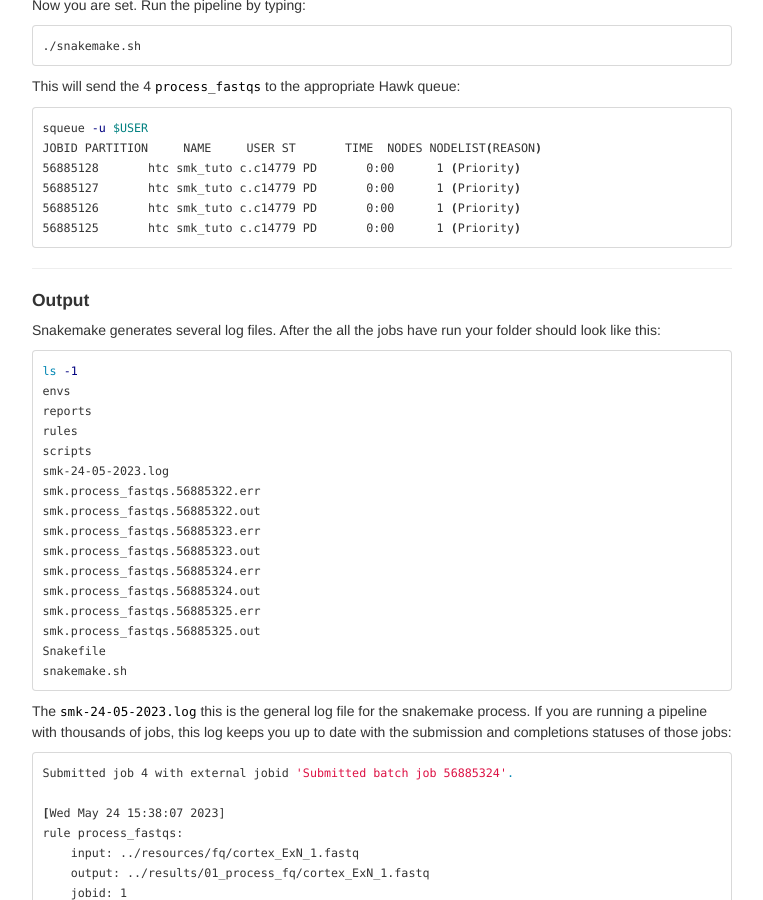
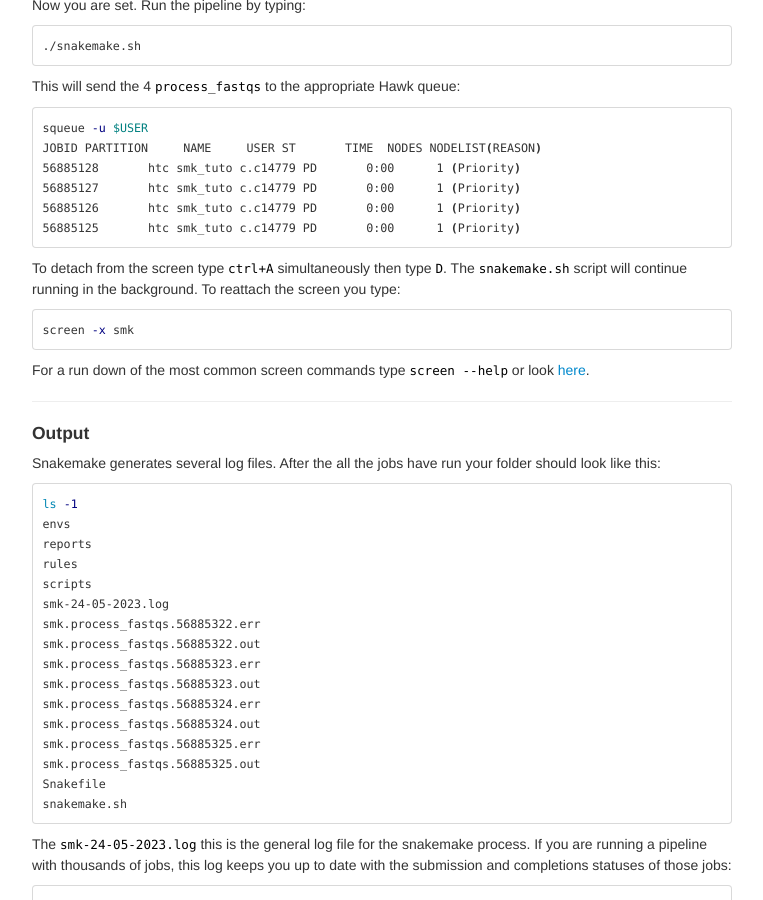
Before and after one commit to Dazcam/Bioinformatics-tutorials, a Jekyll site: the page built from pages/snakemake/run_basic_process.md, in a window 1280 px wide and 900 px high, scrolled down 4224 px. Shown: the whole window, without its empty margins (258-1021 px from the left). Built offline with Jekyll 4.4.1, drawn with Linux system fonts in a browser that asks for light colours.

Commit message:
Add screen commands

````diff
--- a/pages/snakemake/run_basic_process.md
+++ b/pages/snakemake/run_basic_process.md
@@ -271,6 +271,15 @@ JOBID PARTITION     NAME     USER ST       TIME  NODES NODELIST(REASON)
 56885125       htc smk_tuto c.c14779 PD       0:00      1 (Priority)
 ```
 
+To detach from the screen type `ctrl+A` simultaneously then type `D`. The `snakemake.sh`
+script will continue running in the background. To reattach the screen you type:
+
+```bash
+screen -x smk
+```
+
+For a run down of the most common screen commands type `screen --help` or look [here](https://gist.github.com/jctosta/af918e1618682638aa82).
+
 ***
 
 #### Output
@@ -371,6 +380,7 @@ is actually doing. It is improtant to understand that  snakemake is not interest
 job actually does. It is only interested in tracking files and setting parameters in order to
 communicate with Hawk, schedule your jobs and run your pipeline efficently.
 
+***
 
 Move on to [run basic snakemake process]({{ site.baseurl }}/pages/snakemake/run_basic_process.html), or back
 to [snakemake introduction]({{ site.baseurl }}/snakemake_intro.html).
````
